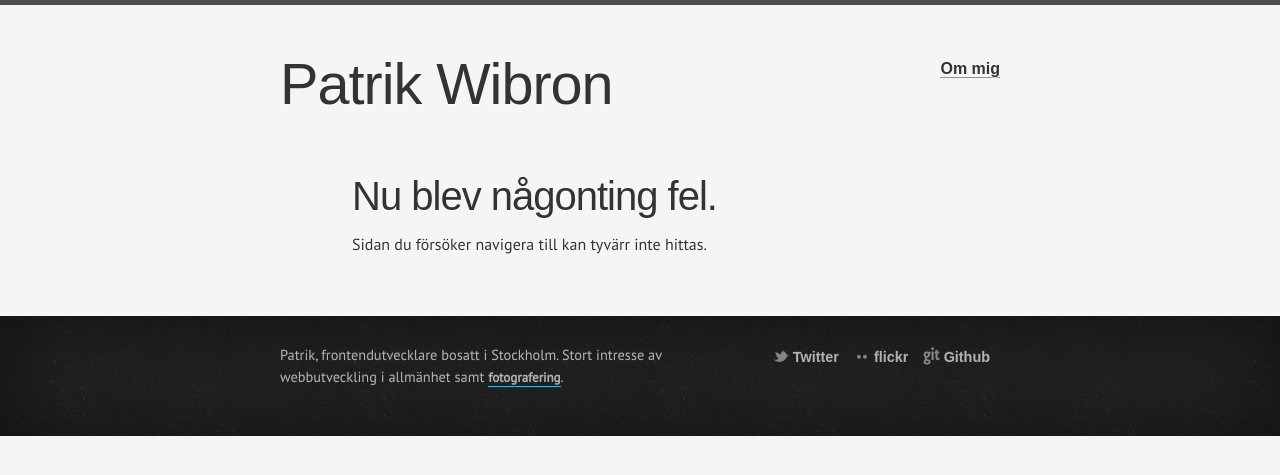
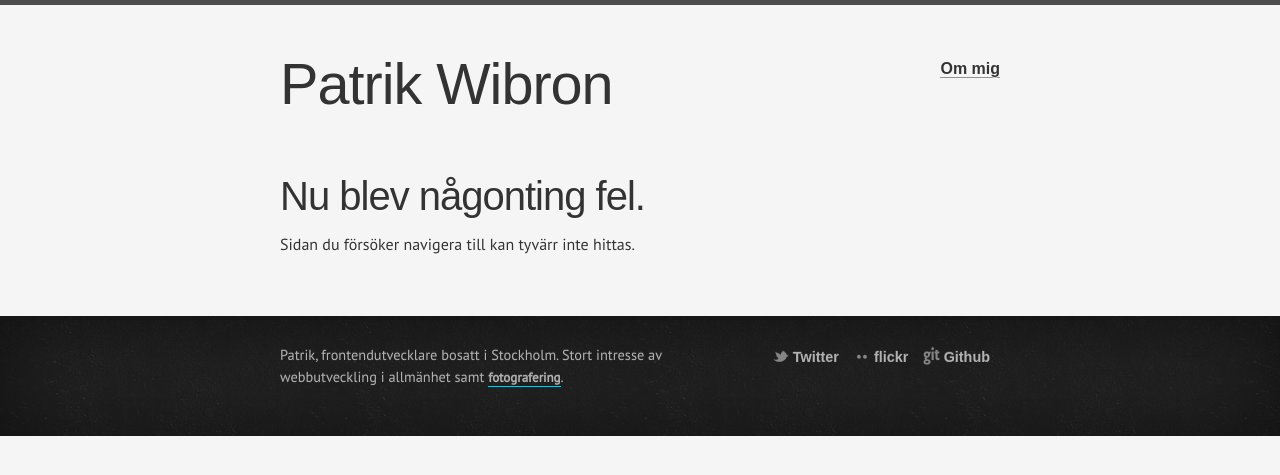
Before and after one commit to wibron/wibron.github.com, a Jekyll site: the page built from 404.html, in a window 1280 px wide. Shown: the top 475 px of the page. Built offline with Jekyll 4.4.1, drawn with Linux system fonts in a browser that asks for light colours.

Commit message:
Change markup on 404-page

```diff
--- a/404.html
+++ b/404.html
@@ -2,7 +2,6 @@
 layout: default
 ---
 
-<div class="main" role="main">
 <section>
     <article class="post">
         <h1>
@@ -13,4 +12,3 @@ layout: default
         </p>
     </article>
 </section>
-</div>
```
Lines whose indentation alone changed are shown as unchanged.
